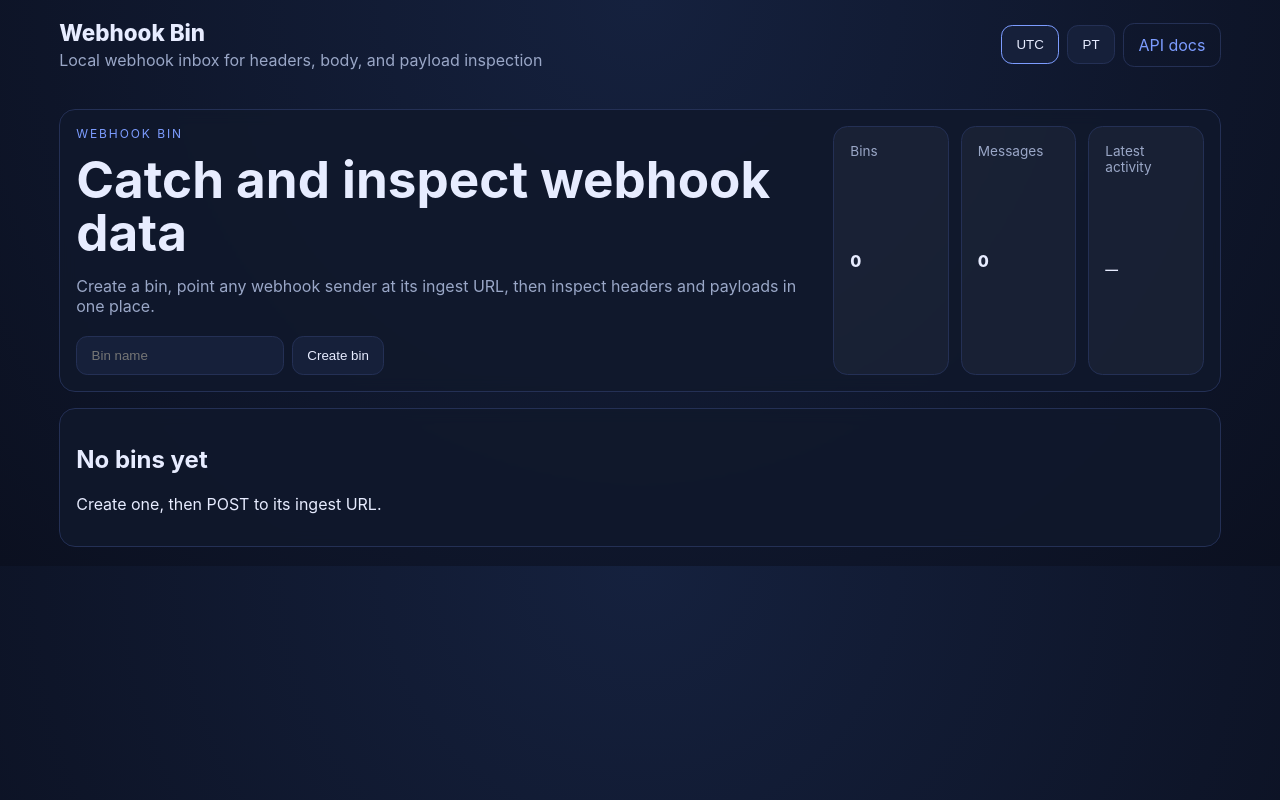
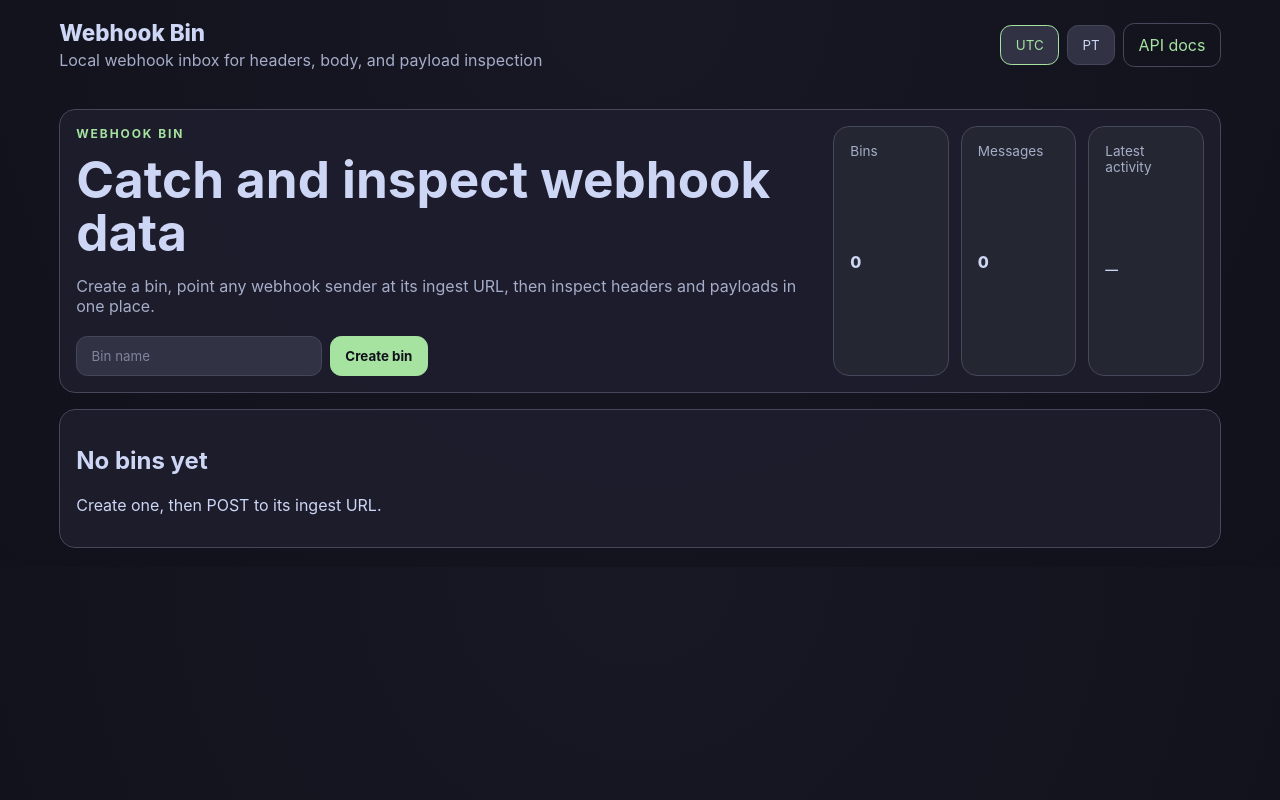
Before and after one commit to zyeap-JNPR/webhook-test-bin, a FastAPI app: page / in a window 1280 px wide. Run offline with FastAPI, Linux system fonts and the light colour scheme; data that the repository does not hold is empty.

Commit message:
style(ui): restyle with catppuccin mocha, green primary accent
Ad-hoc navy/blue palette replaced with full Catppuccin Mocha token
set for a cohesive, consistent theme. Green is the primary accent
(CTAs, POST, verified signature, live-ok); other Mocha hues carry
secondary semantic meaning (blue=GET, peach=PUT, yellow=PATCH/
missing signature, red/maroon=DELETE/danger/failed).

- add .btn-primary for Create bin / Apply CTAs
- add :focus-visible rings, card hover elevation, themed
  scrollbar/selection, unified transitions
- update favicon SVG fills to match new palette
- refresh docs/screenshots/*.png to reflect new theme

No JS, DOM structure, or backend behavior changes; colors are
fully isolated in styles.css plus two SVG fills in main.py.

Co-authored-by: Copilot <223556219+Copilot@users.noreply.github.com>

```diff
--- a/webhook_bin/main.py
+++ b/webhook_bin/main.py
@@ -110,8 +110,8 @@ class VisitorLogMiddleware(BaseHTTPMiddleware):
 app.add_middleware(VisitorLogMiddleware)
 
 FAVICON_SVG = """<svg xmlns="http://www.w3.org/2000/svg" viewBox="0 0 64 64">
-  <rect width="64" height="64" rx="16" fill="#11182c"/>
-  <path d="M18 20h28v8H26v4h18v12H18z" fill="#7c9cff"/>
+  <rect width="64" height="64" rx="16" fill="#1e1e2e"/>
+  <path d="M18 20h28v8H26v4h18v12H18z" fill="#a6e3a1"/>
 </svg>
 """
 
--- a/webhook_bin/static/styles.css
+++ b/webhook_bin/static/styles.css
@@ -1,44 +1,85 @@
 :root {
   color-scheme: dark;
-  --bg: #0b1020;
-  --panel: #11182c;
-  --panel-2: #16203a;
-  --text: #e7ecff;
-  --muted: #9aa7c7;
-  --line: #243055;
-  --accent: #7c9cff;
+
+  /* Catppuccin Mocha - base tones */
+  --crust: #11111b;
+  --mantle: #181825;
+  --base: #1e1e2e;
+  --surface0: #313244;
+  --surface1: #45475a;
+  --surface2: #585b70;
+  --overlay0: #6c7086;
+  --overlay1: #7f849c;
+  --ctp-text: #cdd6f4;
+  --subtext0: #a6adc8;
+  --subtext1: #bac2de;
+
+  /* Catppuccin Mocha - accents */
+  --green: #a6e3a1;
+  --teal: #94e2d5;
+  --blue: #89b4fa;
+  --sky: #89dceb;
+  --lavender: #b4befe;
+  --peach: #fab387;
+  --yellow: #f9e2af;
+  --red: #f38ba8;
+  --maroon: #eba0ac;
+
+  /* Semantic aliases (used throughout this file) */
+  --bg: var(--crust);
+  --panel: var(--base);
+  --panel-2: var(--surface0);
+  --text: var(--ctp-text);
+  --muted: var(--subtext0);
+  --line: var(--surface1);
+  --accent: var(--green);
+  --accent-contrast: var(--crust);
+
+  --radius-sm: 0.4rem;
+  --radius-md: 0.7rem;
+  --radius-lg: 1rem;
+  --transition-fast: 150ms ease;
 }
 
 * { box-sizing: border-box; }
 body {
   margin: 0;
   font-family: Inter, system-ui, sans-serif;
-  background: radial-gradient(circle at top, #15213e, var(--bg));
+  background: radial-gradient(circle at top, var(--mantle), var(--bg));
   color: var(--text);
 }
-a { color: var(--accent); text-decoration: none; }
+a { color: var(--accent); text-decoration: none; transition: color var(--transition-fast); }
+a:hover { color: var(--teal); }
+::selection { background: var(--accent); color: var(--accent-contrast); }
 code {
-  background: rgba(255,255,255,0.06);
+  background: rgba(166, 227, 161, 0.12);
+  color: var(--green);
   padding: 0.15rem 0.35rem;
-  border-radius: 0.35rem;
+  border-radius: var(--radius-sm);
 }
 .topbar, .shell { max-width: 1200px; margin: 0 auto; padding: 1.2rem; }
 .topbar { display: flex; justify-content: space-between; align-items: center; gap: 1rem; }
-.brand { font-size: 1.4rem; font-weight: 800; color: var(--text); }
+.brand { font-size: 1.4rem; font-weight: 800; color: var(--text); transition: color var(--transition-fast); }
+.brand:hover { color: var(--green); }
 .subtitle, .muted { color: var(--muted); margin: 0.25rem 0 0; }
 .shell { display: grid; gap: 1rem; }
 .timezone-toggle { display: flex; gap: 0.5rem; }
 .panel, .card, .empty, .callout {
-  background: rgba(17, 24, 44, 0.88);
+  background: rgba(30, 30, 46, 0.88);
   border: 1px solid var(--line);
-  border-radius: 1rem;
+  border-radius: var(--radius-lg);
   padding: 1rem;
   backdrop-filter: blur(8px);
+  transition: border-color var(--transition-fast), box-shadow var(--transition-fast);
+}
+.card:hover {
+  border-color: var(--surface2);
+  box-shadow: 0 10px 28px rgba(17, 17, 27, 0.45);
 }
 .grid { display: grid; gap: 1rem; grid-template-columns: repeat(auto-fit, minmax(300px, 1fr)); }
 .hero { display: grid; grid-template-columns: 2fr 1fr; gap: 1rem; align-items: stretch; }
 .hero-copy, .hero-stats { display: grid; gap: 0.75rem; }
-.eyebrow { text-transform: uppercase; letter-spacing: 0.16em; font-size: 0.75rem; color: var(--accent); margin: 0; }
+.eyebrow { text-transform: uppercase; letter-spacing: 0.16em; font-size: 0.75rem; color: var(--green); margin: 0; font-weight: 700; }
 .hero h1 { margin: 0; font-size: clamp(2rem, 4vw, 3.5rem); line-height: 1.05; }
 .hero .inline-form { margin-top: 0.5rem; }
 .hero-stats { grid-template-columns: repeat(3, minmax(0, 1fr)); }
@@ -46,10 +87,12 @@ code {
   display: grid;
   gap: 0.35rem;
   padding: 1rem;
-  border-radius: 0.9rem;
-  background: rgba(255,255,255,0.04);
+  border-radius: var(--radius-lg);
+  background: rgba(166, 227, 161, 0.05);
   border: 1px solid var(--line);
+  transition: border-color var(--transition-fast);
 }
+.stat:hover { border-color: var(--green); }
 .stat-value {
   min-width: 0;
   font-size: 1rem;
@@ -71,20 +114,37 @@ code {
 .card-actions { display: flex; align-items: center; gap: 0.5rem; }
 input, button, select {
   border: 1px solid var(--line);
-  border-radius: 0.7rem;
+  border-radius: var(--radius-md);
   padding: 0.7rem 0.9rem;
   background: var(--panel-2);
   color: var(--text);
+  font-family: inherit;
+  transition: border-color var(--transition-fast), box-shadow var(--transition-fast), background var(--transition-fast), transform var(--transition-fast);
 }
+input::placeholder { color: var(--overlay1); }
 button, .ghost { cursor: pointer; }
-button:hover, .ghost:hover { border-color: var(--accent); }
+button:hover, .ghost:hover { border-color: var(--green); }
+button:active { transform: translateY(1px); }
+input:focus-visible, button:focus-visible, select:focus-visible, a:focus-visible {
+  outline: none;
+  border-color: var(--green);
+  box-shadow: 0 0 0 3px rgba(166, 227, 161, 0.25);
+}
+/* Primary action: solid green, used sparingly for the single main CTA per view */
+.btn-primary {
+  background: var(--green);
+  border-color: var(--green);
+  color: var(--accent-contrast);
+  font-weight: 700;
+}
+.btn-primary:hover { background: var(--teal); border-color: var(--teal); }
 .danger {
-  border-color: #7a2f44;
-  color: #ffd5df;
-  background: #2b1520;
+  border-color: var(--maroon);
+  color: #ffe4e9;
+  background: rgba(243, 139, 168, 0.14);
 }
-.danger:hover { border-color: #cc4f73; }
-.ghost { padding: 0.7rem 0.9rem; border: 1px solid var(--line); border-radius: 0.7rem; }
+.danger:hover { border-color: var(--red); }
+.ghost { padding: 0.7rem 0.9rem; border: 1px solid var(--line); border-radius: var(--radius-md); }
 .meta { display: grid; gap: 0.7rem; margin-top: 1rem; }
 .meta div { display: grid; gap: 0.2rem; }
 .meta dt { color: var(--muted); font-size: 0.85rem; }
@@ -174,7 +244,7 @@ button:hover, .ghost:hover { border-color: var(--accent); }
 }
 .body-head { display: flex; justify-content: space-between; align-items: center; gap: 0.75rem; }
 .body-toggle { display: flex; gap: 0.5rem; }
-.toggle-btn.active { border-color: var(--accent); }
+.toggle-btn.active { border-color: var(--green); color: var(--green); }
 .detail-empty {
   color: var(--muted);
   display: flex;
--- a/webhook_bin/templates/bin.html
+++ b/webhook_bin/templates/bin.html
@@ -50,7 +50,7 @@
             <option value="OPTIONS">OPTIONS</option>
           </select>
           <input name="q" placeholder="Search path/body/header..." />
-          <button type="submit">Apply</button>
+          <button type="submit" class="btn-primary">Apply</button>
           <button type="button" id="filter-reset-btn" class="ghost">Reset</button>
           <button type="button" id="filter-advanced-btn" class="ghost">Advanced ▾</button>
         </div>
--- a/webhook_bin/templates/index.html
+++ b/webhook_bin/templates/index.html
@@ -9,7 +9,7 @@
     </p>
     <form id="create-bin-form" class="inline-form">
       <input name="name" placeholder="Bin name" />
-      <button type="submit">Create bin</button>
+      <button type="submit" class="btn-primary">Create bin</button>
     </form>
   </div>
   <div class="hero-stats">
```
Also changed, not shown: other parts of webhook_bin/static/styles.css (+27 -17 lines), 2 other files.
